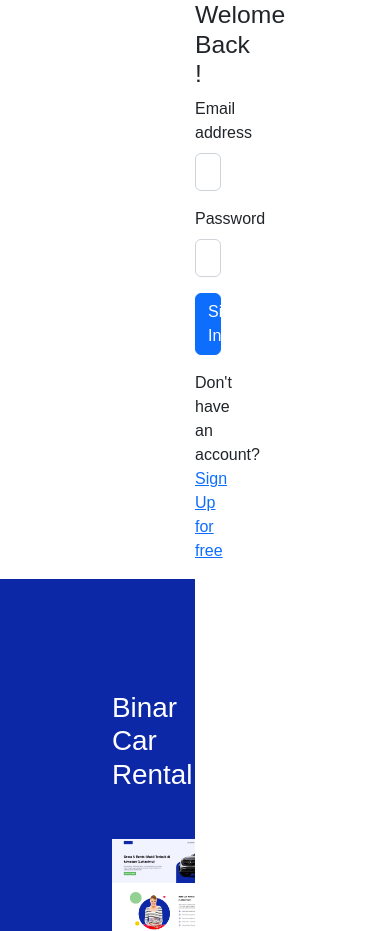
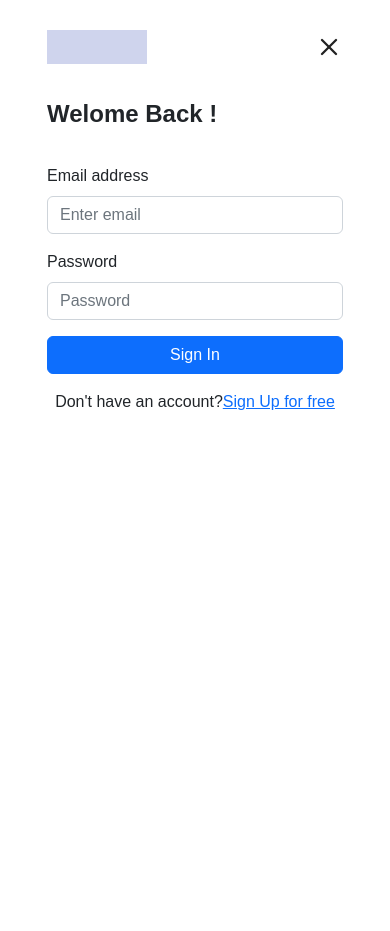
Before and after one commit to Wannn14/Binar-Platinum, a React (Create React App) app: page /login in a window 390 px wide. After the commit the page ends 844 px from the top, so only its background shows below. Built offline with nearby package versions, Linux system fonts and the light colour scheme.

Commit message:
responsif login

```diff
--- a/src/pages/Login/login.css
+++ b/src/pages/Login/login.css
@@ -6,3 +6,53 @@
     padding: 0px 175px;
     margin: auto;
 }
+
+.lf-login h2 {
+    font-style: normal;
+    font-weight: 700;
+    font-size: 24px;
+    line-height: 36px;
+    margin: 32px 0px;
+}
+img.closelogo {
+    width: 28px ;
+    visibility: hidden;
+}
+.logo-login {
+    display: flex;
+    justify-content: space-between;
+    align-items: center;
+}
+
+.logo-login a {
+    display: flex;
+    align-items: center;
+}
+@media (max-width:540px) {
+    .lf-login {
+        /* padding: 0; */
+        /* height: 100vh; */
+        /* display: flex; */
+        /* justify-content: center ; */
+        /* align-items: flex-start ; */
+        padding: 30px 16px;
+        width: 328px;
+    }
+
+    img.closelogo {
+        visibility: visible;
+    }
+
+    .rg-login {
+        visibility: hidden;
+    }
+}
+@media (max-width:996px) {
+    img.closelogo {
+        visibility: visible;
+    }
+    .lf-login {
+    padding: 30px 16px;
+        width: 328px;
+}
+}
--- a/src/pages/Login/login.js
+++ b/src/pages/Login/login.js
@@ -5,6 +5,8 @@
 import { loginCustomer,logout } from '../../store/actions/actions-slice';
 import { useDispatch } from 'react-redux';
 import { useNavigate } from 'react-router-dom';
+import Logologin from '../../assets/image/logo2.svg';
+import Closelogo from '../../assets/image/close.svg';
 const Login = () => {
     const [inputEmail, setInputEmail] = useState ()
     const [inputPassword,setInputPassword] = useState ()
@@ -34,6 +36,13 @@
             <div className='container-fluid'>
                 <div className='row'>
                     <div className='col-6 lf-login'>
+                    <div className="logo-login">
+                  <a href="/"><img src={Logologin} alt="BCR" className='homelogo' /></a>
+
+                    <img
+                      src={Closelogo} alt="close" className='closelogo' />
+
+                </div>
                         <h2>Welome Back !</h2>
                         <Form onSubmit={handleLogin}>
                             <Form.Group className="mb-3" controlId="formBasicEmail">
```
Also changed, not shown: src/assets/image/logo2.svg (added).
